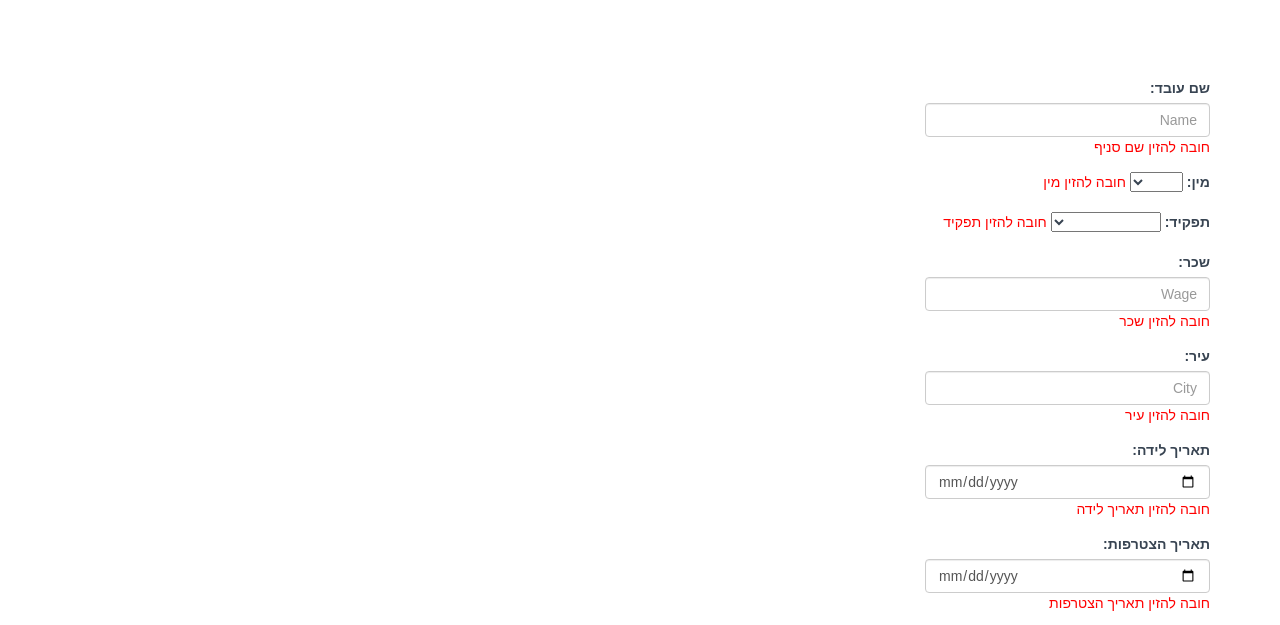
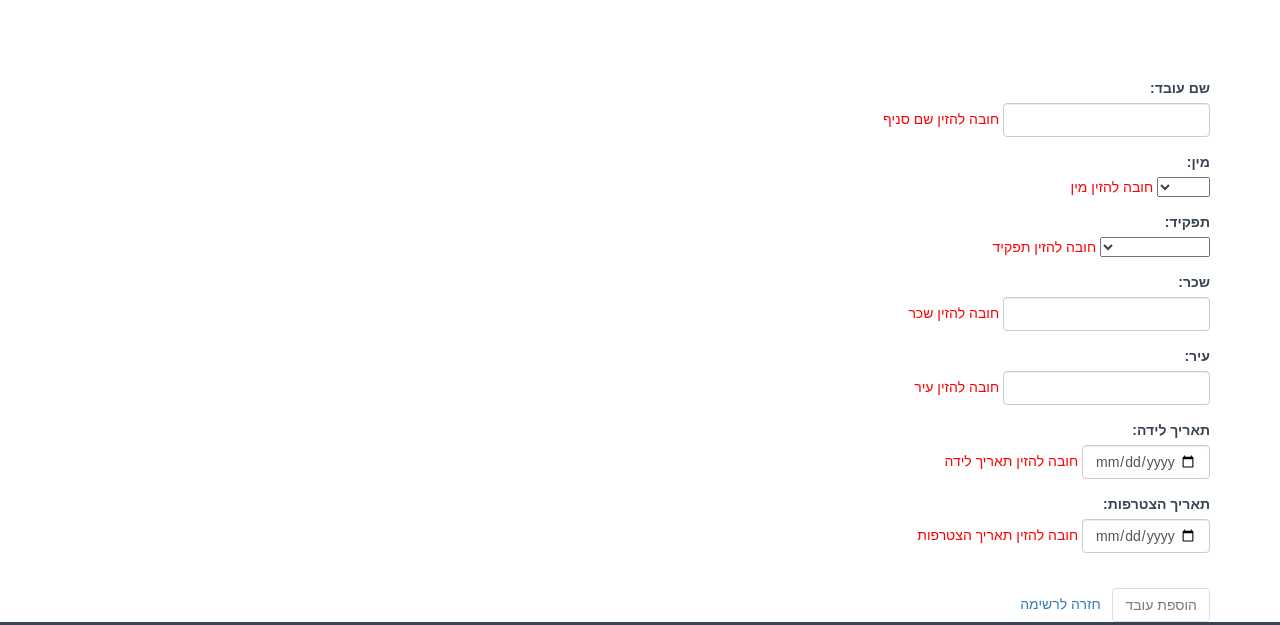
Before and after one commit to barelm/PizzaPlanet, a website: page index.html at #/employeeCreate in a window 1280 px wide. Shown: the part 138-763 px from the top of the page. Drawn offline with nearby package versions, Linux system fonts and the light colour scheme; a web font is replaced by a local one.

Commit message:
Css and HTML modifications for Employees

```diff
--- a/app/partials/Employees/EmployeeCreate.html
+++ b/app/partials/Employees/EmployeeCreate.html
@@ -2,60 +2,67 @@
     <form name="Form">
         <div class="form-group">
             <label>שם עובד:</label>
-            <input type="text" name="Name" data-ng-model="newEmployee.Name" class="form-control" placeholder="Name" required>
-            <!--<span style="color:red" ng-show="Form.Name.$dirty && Form.Name.$invalid">-->
+            <div class="form-inline">
+                <input type="text" name="Name" data-ng-model="newEmployee.Name" class="form-control" required>
                 <span style="color:red" ng-show="Form.Name.$error.required">חובה להזין שם סניף</span>
+            </div>
         </div>
         <div class="form-group">
             <label>מין:</label>
+            <div class="form-inline">
                 <select name="Sex" ng-model="newEmployee.Sex" ng-options="x for x in sexValues" required></select>
-            <!--<input type="text" name="Sex" data-ng-model="newEmployee.Sex" class="form-control" placeholder="Sex" required>-->
                 <span style="color:red" ng-show="Form.Sex.$error.required">חובה להזין מין</span>
+            </div>
         </div>
         <div class="form-group">
             <label>תפקיד:</label>
+            <div class="form-inline">
                 <select name="Role" ng-model="newEmployee.Role" ng-options="x for x in roleValues" required></select>
-            <!--<input type="text" name="Role" data-ng-model="newEmployee.Role" class="form-control" placeholder="Role" required>-->
                 <span style="color:red" ng-show="Form.Role.$error.required">חובה להזין תפקיד</span>
+            </div>
         </div>
         <div class="form-group">
             <label>שכר:</label>
-            <input type="number" name="Wage" data-ng-model="newEmployee.Wage" class="form-control" placeholder="Wage"
-                   min = "0" required>
+            <div class="form-inline">
+                <input type="number" name="Wage" data-ng-model="newEmployee.Wage" class="form-control" min = "0" required>
                 <span style="color:red" ng-show="Form.Wage.$error.required">חובה להזין שכר</span>
                 <span style="color:red" ng-show="Form.Wage.$error.min">לא ניתן להזין שכר שלילי</span>
                 <span style="color:red" ng-show="Form.Wage.$error.number">נא להזין מספר</span>
-
+            </div>
         </div>
         <div class="form-group">
             <label>עיר:</label>
-            <input type="text" name="City" data-ng-model="newEmployee.City" class="form-control" placeholder="City"
-                   required>
+            <div class="form-inline">
+                <input type="text" name="City" data-ng-model="newEmployee.City" class="form-control" required>
                 <span style="color:red" ng-show="Form.City.$error.required">חובה להזין עיר</span>
-
+            </div>
         </div>
         <div class="form-group">
             <label>תאריך לידה:</label>
+            <div class="form-inline">
                 <input type="date" name="Birthday" data-ng-model="newEmployee.Birthday" class="form-control"
                        max="{{maxDate | date:'yyyy-MM-dd'}}" required>
                 <span style="color:red" ng-show="Form.Birthday.$error.required">חובה להזין תאריך לידה</span>
                 <span style="color:red" ng-show="Form.Birthday.$error.date">תאריך לא תקין</span>
                 <span style="color:red" ng-show="Form.Birthday.$error.max">לא ניתן להזין תאריך עתידי</span>
-
+            </div>
         </div>
         <div class="form-group">
             <label>תאריך הצטרפות:</label>
+            <div class="form-inline">
                 <input type="date" name="JoinDate" data-ng-model="newEmployee.JoinDate" class="form-control"
                        max="{{maxDate | date:'yyyy-MM-dd'}}" required>
                 <span style="color:red" ng-show="Form.JoinDate.$error.required">חובה להזין תאריך הצטרפות</span>
                 <span style="color:red" ng-show="Form.JoinDate.$error.date">תאריך לא תקין</span>
                 <span style="color:red" ng-show="Form.JoinDate.$error.max">לא ניתן להזין תאריך עתידי</span>
-
             </div>
+        </div>
+        <br>
         <button id="submitEmployee" class="btn btn-default" type="button"
                 data-ng-disabled="!newEmployee.Name || !newEmployee.Sex || !newEmployee.Role || !newEmployee.Wage ||
                                   !newEmployee.City || !newEmployee.Birthday || !newEmployee.JoinDate"
                 data-ng-click="insertEmployee()">הוספת עובד</button>
+        &nbsp;
         <a ng-href="#/employee">חזרה לרשימה</a>
     </form>
 </div>
```
Also changed, not shown: app/partials/Employees/EmployeeEdit.html (+19 -12 lines), app/partials/Employees/Employees.html (+1 -1 lines). Lines whose indentation alone changed are shown as unchanged.
